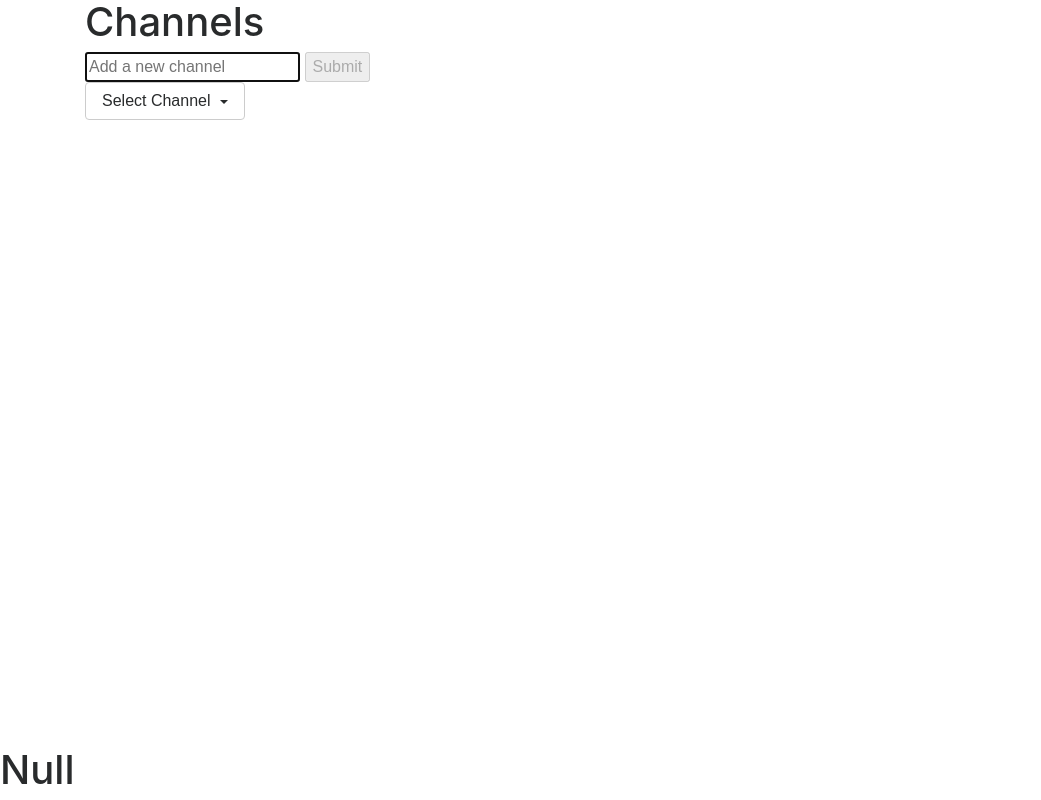
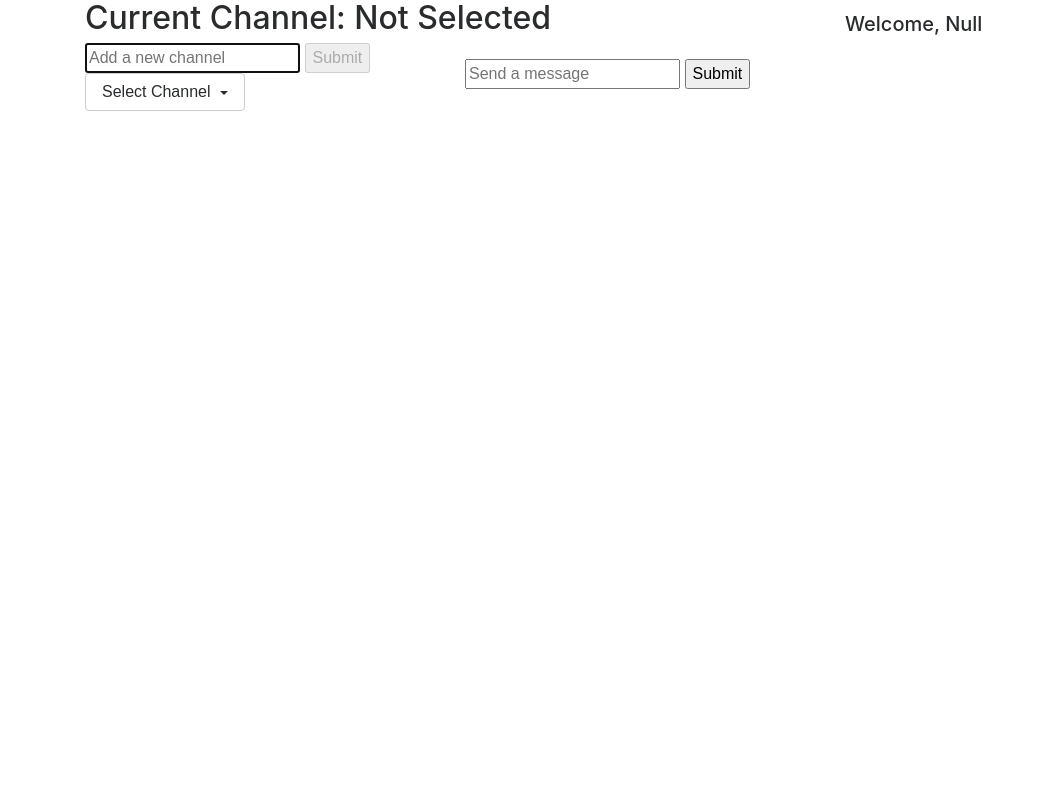
Before and after one commit to mesporas1/Flack-CS50W-project2, a Flask app: page /channels in a window 1280 px wide. Shown: the whole page, without its empty margins (0-1041 px from the left). Run offline with Flask 2, Linux system fonts and the light colour scheme; data that the repository does not hold is empty; some libraries are stand-ins or nearby versions.

Commit message:
Added some functionality to selecting channels

```diff
--- a/application.py
+++ b/application.py
@@ -41,6 +41,21 @@ def newChannel(data):
     print(channelList[channelName])
     emit("update channels", {"channel": channelName}, broadcast = True)
 
-@app.route("/channel/<string:channelName>")
-def getChannel(channelName):
-    print("testing123")
+@socketio.on("select channel")
+def getChannel(data):
+    channelInfo = channelList[data["channelName"]]
+    channelInfo.userlist.append(data["user"])
+    print(channelInfo.userlist)
+    test = channelInfo.userlist
+    test2 = jsonify(test)
+    print(test2)
+    emit("update users", {"users": test})
+
+
+@socketio.on("add message")
+def newMessage(data):
+    channelName = data["channel"]
+    print(channelName)
+    channelList[channelName] = Channel(channelName)
+    print(channelList[channelName])
+    emit("update channels", {"channel": channelName}, broadcast = True)
--- a/classes.py
+++ b/classes.py
@@ -5,7 +5,7 @@ import collections
 class Channel:
     def __init__(self, name):
         self.messages = collections.deque(maxlen=100)
-        self.userlist = {}
+        self.userlist = []
         self.name = name
 class User:
     def __init__(self,name,lastChannel):
--- a/static/channels.js
+++ b/static/channels.js
@@ -10,40 +10,61 @@ localStorage.setItem('user', "Null");
 
 // Displays user
 document.addEventListener('DOMContentLoaded', () => {
-    document.querySelector('#user').innerHTML = localStorage.getItem('user');
-
+    document.querySelector('#user').innerHTML = "Welcome, " + localStorage.getItem('user');
+    if (localStorage.getItem('channelSelection') == null) {
+        document.querySelector("#channelSelection").innerHTML += "Not Selected";
+    }
     initChannelList();
 
     // By default, submit button is disabled
-    document.querySelector('#submit').disabled = true;
+    document.querySelector('#submitChannel').disabled = true;
 
     // Enable button only if there is text in the input field
     document.querySelector('#channel').onkeyup = () => {
         if (document.querySelector('#channel').value.length > 0)
-            document.querySelector('#submit').disabled = false;
+            document.querySelector('#submitChannel').disabled = false;
         else
-            document.querySelector('#submit').disabled = true;
+            document.querySelector('#submitChannel').disabled = true;
     };
 
     // Connect to websocket
     var socket = io.connect(location.protocol + '//' + document.domain + ':' + location.port);
 
     socket.on('connect', () => {
-        document.querySelector('#submit').onclick = () => {
+        document.querySelector('#submitChannel').onclick = () => {
             const channel = document.querySelector('#channel').value;
-            socket.emit('add channel', {'channel': channel})
+            socket.emit('add channel', {'channel': channel});
             document.querySelector('#channel').value = "";
         };
+
+        /*document.querySelector('#submitMessage').onclick = () => {
+            const message = document.querySelector('#message').value;
+            const currentChannel = document.querySelector()
+            socket.emit('add message', {'message': message})
+            document.querySelector('#message').value = "";
+        };*/
+
+        document.querySelectorAll('.dropdown-item').forEach(button =>{
+            button.onclick = () => {
+                const channelName = button.innerHTML;
+                const user = localStorage.getItem('user');
+                socket.emit('select channel', {'channelName': channelName, 'user': user});
+            }
+        });
     });
+
 
     socket.on('update channels', data => {
             console.log("the initial data is " + data.channel)
-            const channel = channel_template({'channelName': data.channel});
+            const channel = createChannelElement(data.channel);
             console.log(channel);
-            document.querySelector('#channels').innerHTML += channel;
+            document.querySelector('#channels').append(channel);
     });
 
-    //Select channel
+    socket.on('update users', data => {
+
+    })
+
 
 });
 
@@ -69,37 +90,28 @@ function initChannelList() {
 
 };
 
-const channel_template = Handlebars.compile(document.querySelector('#channel-item').innerHTML);
-console.log(channel_template);
+//const channel_template = Handlebars.compile(document.querySelector('#channel-item').innerHTML);
+//console.log(channel_template);
 function add_channel(channelName) {
     //Create new channel
-    const link ="/channel/" + channelName;
-    console.log(link);
-    const channel = channel_template({'link': link, 'channelName': channelName});
-
-    channel.onclick = function() {
-        console.log("hello11")
-        channelName = this.innerHTML;
-        console.log(channelName);
-        selectChannel(channelName);
-    };
+    const channel = createChannelElement(channelName);
     console.log(channel);
     //Add channel to DOM
-    document.querySelector('#channels').innerHTML += channel;
-
-
-
+    document.querySelector('#channels').append(channel);
 };
 
-
-function selectChannel(channelName) {
-
-    const request = new XMLHttpRequest();
-    request.open('POST', `/channelList/${channelName}`);
-
-
-    const data = new FormData();
-
-    request.send(data);
-
-}
+function createChannelElement(channelName) {
+    const channel = document.createElement('button');
+    channel.className = 'dropdown-item';
+    //channel.type = 'button';
+    channel.innerHTML = channelName;
+    //channel.href = "/channel/" + channelName;
+    var socket = io.connect(location.protocol + '//' + document.domain + ':' + location.port);
+    socket.on('connect', () => {
+        channel.onclick = () => {
+            const user = localStorage.getItem('user');
+            socket.emit('select channel', {'channelName': channelName, 'user': user});
+        }
+    });
+    return channel;
+};
--- a/templates/channels.html
+++ b/templates/channels.html
@@ -5,9 +5,9 @@
 {% endblock %}
 
 {% block script %}
-<script id="channel-item" type="text/x-handlebars-template">
+<!--<script id="channel-item" type="text/x-handlebars-template">
     <button class="dropdown-item channel-name" type="button">{% raw -%}{{ channelName }}{%- endraw %}</button>
-</script>
+</script> -->
 <script src="{{ url_for('static', filename='channels.js') }}"></script>
 {% endblock %}
 
@@ -17,18 +17,43 @@
 
 {% block body %}
 
-    <h1 id = "user" class = "fixed-bottom"> </h1>
-    <h1>Channels</h1>
-
-    <input id="channel" autocomplete="off" autofocus placeholder="Add a new channel" type="text">
-    <button id ="submit" type="submit" value="Submit">Submit</button>
-
-    <div class = "dropdown">
-    	<button class="btn btn-secondary dropdown-toggle" type="button" id="dropdownMenuButton" data-toggle="dropdown" aria-haspopup="true" aria-expanded="false">
-    	Select Channel
-  	</button>
-	<div class="dropdown-menu" id="channels" aria-labelledby="dropdownMenuButton">
-    	</div>
+    <div class = "row justify-content-between">
+        <div class = "col-8">
+                <h2 id="channelSelection">Current Channel: </h1>
+        </div>
+        <div class = "col-4 align-self-end">
+            <h5 id = "user"> </h5>
+        </div>
     </div>
 
+
+        <div class = "row justify-content-center">
+                <div class ="col-6 col-md-4">
+                        <input id="channel" autocomplete="off" autofocus placeholder="Add a new channel" type="text">
+                        <button id ="submitChannel" type="submit" value="Submit">Submit</button>
+                        <!--<ul id="channels"></ul> -->
+                        <div class = "dropdown">
+                            <button class="btn btn-secondary dropdown-toggle" data-toggle="dropdown" type="button" id="dropdownMenuButton" data-toggle="dropdown" aria-haspopup="true" aria-expanded="false">
+                            Select Channel
+                            </button>
+                           <div class="dropdown-menu" id="channels" aria-labelledby="dropdownMenuButton"></div>
+                            </div>
+                        <ul class = "online-users">
+
+                        </ul>
+                    </div>
+            <div class ="col-12 col-sm-6 col-md-8">
+
+                    <ul id="messages">  </ul>
+                    <input id="message" autocomplete="off" autofocus placeholder="Send a message" type="text">
+                    <button id ="submitMessage" type="submit" value="Submit">Submit</button>
+            </div>
+        </div>
+
+
+
+
+
+
+
 {% endblock %}
```
